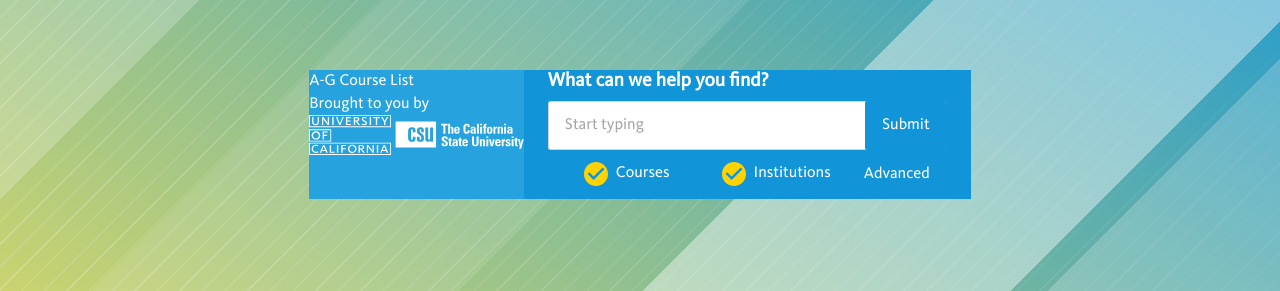
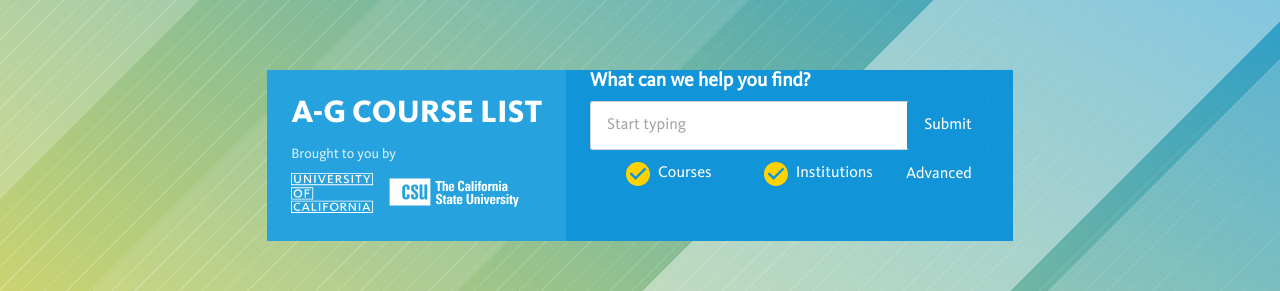
Before and after one commit to aaronsleeper/ucop_a-g-ui-kit, a website: page app/index.html in a window 1280 px wide. Shown: the part 170-461 px from the top of the page. Drawn offline with Linux system fonts and the light colour scheme.

Commit message:
title box styled

```diff
--- a/app/js/app.js
+++ b/app/js/app.js
@@ -22,6 +22,7 @@ for (var i = 0; i < loader.length; i++) {
         path: 'animations/loader.json'
     })
 }
+
 /* ------------------------------
 
 Equations being used are from the link below
--- a/app/scss/_application-layout.scss
+++ b/app/scss/_application-layout.scss
@@ -10,9 +10,35 @@ html body {
 // Brand
 // Header Logo Lockup
 .brand {
+    display: grid;
+    grid-gap: $spacer / 2;
+    grid-template-rows: repeat(3, min-content);
+    padding: ($spacer*1.75) ($spacer*1.5);
+    @extend %f400;
     background-color: rgba($blue-light, 0.21);
     color: $white;
-    > span {
-        display: block;
+    .title {
+        @extend %f800;
+        font-size: $font-size-base * 2;
+        text-transform: uppercase;
+        line-height: 1;
+        margin-bottom: 0.21em;
+        white-space: nowrap;
+    }
+    .credit {
+        font-size: $font-size-sm;
+        color: rgba($white, 0.84);
     }
 }
+.partner-logos {
+    display: grid;
+    grid-gap: 1rem;
+    grid-template-columns: repeat(2, min-content);
+    align-items: center;
+    [src*='uc.svg'] {
+        width: 5.125rem;
+    }
+    [src*='csu.svg'] {
+        width: 8.125rem;
+    }
+}
--- a/app/scss/_checkbox.scss
+++ b/app/scss/_checkbox.scss
@@ -1,6 +1,9 @@
 .svg-check {
     input[type="checkbox"] {
         display: none;
+        &:checked + label {
+            background-color: rgba($blue-dark, 0.42);
+        }
     }
     label {
         display: grid;
--- a/gulpfile.js
+++ b/gulpfile.js
@@ -66,6 +66,7 @@ gulp.task('pack-js', function () {
       .src([
         "app/scripts/tooltips.js",
         "app/scripts/loader.js",
+        "app/scripts/lottie-animations.js",
         "app/scripts/scripts.js"
       ])
       .pipe(concat("app.js"))
--- a/package.json
+++ b/package.json
@@ -6,7 +6,7 @@
   "dependencies": {
     "bootstrap": "^4.0.0-beta.2",
     "jquery": "^3.2.1",
-    "lottie-web": "^5.1.1",
+    "lottie-web": "^5.1.10",
     "popper.js": "^1.12.9"
   },
   "devDependencies": {
```
Also changed, not shown: app/animations/simple_tick_2.json (added, +1 -0 lines), app/css/app.css, app/scripts/lottie-animations.js (added), dist/css/ucop_a-g-ui-kit.css, dist/js/ucop_a-g-ui-kit.js, 1 other file.
